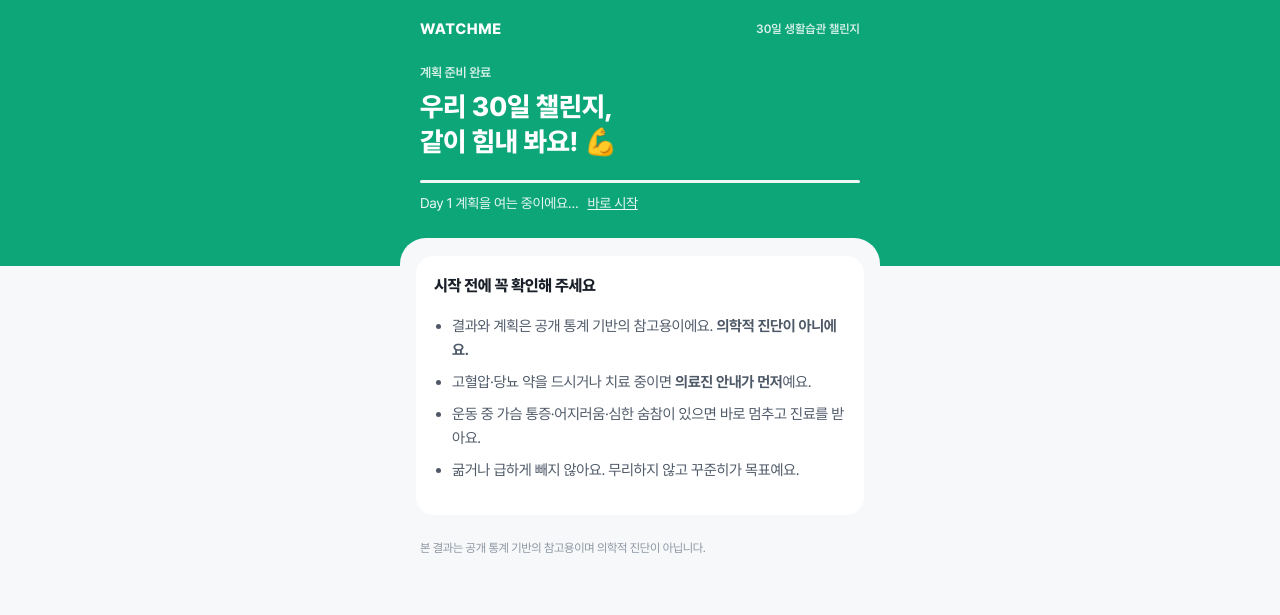
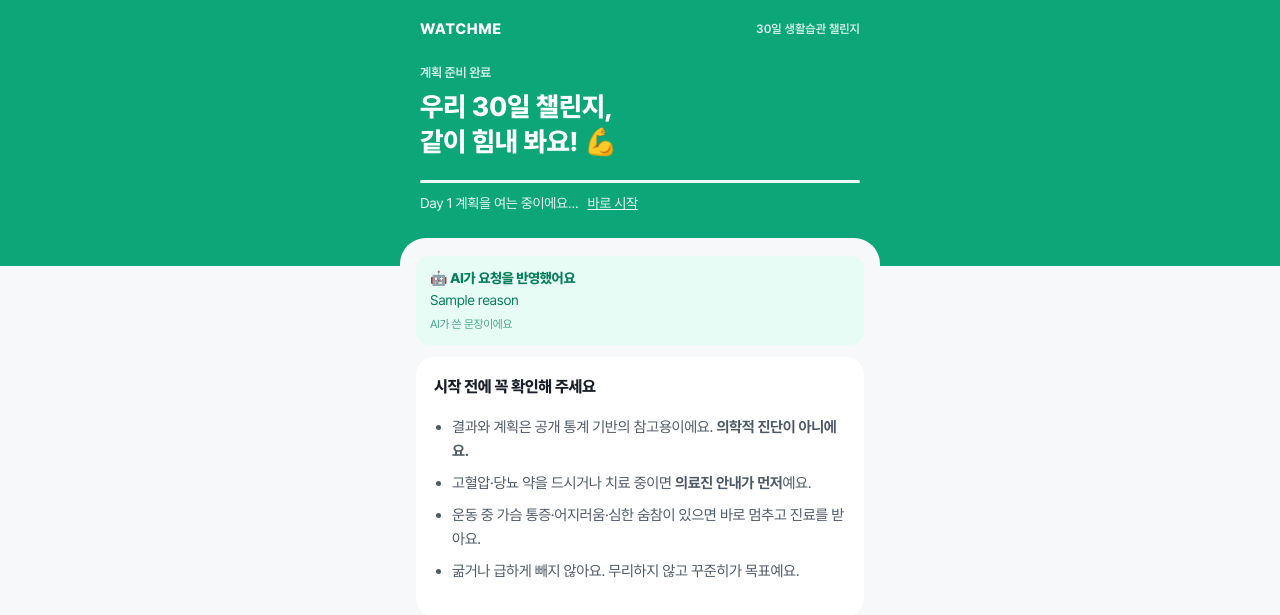
Before and after one commit to AI-HealthCare-07/watchme, a FastAPI app: template app/templates/ready.html in a window 1280 px wide. Shown: the top 615 px of the page. Run offline with FastAPI, Linux system fonts and the light colour scheme; the template is opened without the code that fills it: most values are stand-ins (such as "Sample title", 1, 10 or a date in 2020); parts of the project's set-up code (start-up, migrations or seed data) failed here and were passed over.

Commit message:
feat: show ai pick on ready/check, copy on next challenge
Co-Authored-By: Claude Opus 5.5 <noreply@anthropic.com>

```diff
--- a/app/routes.py
+++ b/app/routes.py
@@ -17,8 +17,8 @@ from app.progress import can_level_up, plateau, streak, summary_week, week_summa
 from app.report import build_report, days_left
 from app.risk import InvalidInput, assess, get_stats, group_label, vs_text
 from app.service import (
-    InvalidSetup, apply_ai_request, current_day, decide_level, get_decisions, get_logs, get_trial, next_trial, plan_for,
-    save_day, save_setup, start_trial,
+    InvalidSetup, apply_ai_request, current_day, decide_level, get_ai_pick, get_decisions, get_logs, get_trial,
+    next_trial, plan_for, save_day, save_setup, start_trial,
 )
 from app.models import NextTrial
 
@@ -169,7 +169,7 @@ def ready_page(request: Request, token: str, db: Session = Depends(get_db)):
         return _error(request, 404, "체험을 찾을 수 없어요. 링크를 다시 확인해 주세요.")
     if not trial.setup_done:
         return _to_setup(token)
-    return _page(request, "ready.html", token=token, kakao=_kakao(request, db, token))
+    return _page(request, "ready.html", token=token, kakao=_kakao(request, db, token), pick=get_ai_pick(db, token))
 
 
 # 의심 카드 원인: 날마다 하나씩 돌아가며
@@ -207,6 +207,7 @@ def check_page(request: Request, token: str, day: int | None = None,
         summary=summary, can_up=can_up, decided=decisions.get(w) if w else None,
         next_level=next_level, next_notes=() if trial.plan_variant == "high_risk" else LEVEL_NOTES[next_level],
         week=week_of(today), finished=not days_left(trial, today_kst()), kakao=_kakao(request, db, token),
+        ai_ok=getattr(get_ai_pick(db, token), "status", None) == "ok",
     )
 
 
--- a/app/static/app.css
+++ b/app/static/app.css
@@ -59,6 +59,8 @@ h1, h2, h3, p { margin: 0; }
 .note { background: var(--brand-soft); color: var(--brand-ink); border-radius: 14px; padding: 12px 14px;
         font-size: 14px; line-height: 1.55; }
 .note b { font-weight: 800; }
+.ainote { margin-bottom: 12px; }
+.ainote small { display: block; margin-top: 4px; font-size: 11.5px; opacity: .7; }
 
 /* 버튼 */
 .btn { display: flex; align-items: center; justify-content: center; gap: 6px; width: 100%; min-height: 56px;
--- a/app/templates/_macros.html
+++ b/app/templates/_macros.html
@@ -5,7 +5,7 @@
 {% macro risk_bar(vs) %}<div class="bar" role="img" aria-label="{{ vs|vs_text }}"><i class="{{ 'lo' if vs <= 1 else '' }}" style="width:{{ '%.1f'|format([vs / 2, 1]|min * 100) }}%"></i><u></u></div>{% endmacro %}
 
 {# 개인정보 안내 (시작 화면·입력 화면 공통) #}
-{% macro privacy() %}<p class="muted privacy">수집 항목: 성별·나이·키·몸무게, 생활 답변(식사 스타일·점심 장소·아침 습관·운동 시간·자유 한 끼 요일), 일일 체크 기록. 이름·연락처는 받지 않아요. 보관: 체험 종료 후 90일. 카카오로 연결하면 카카오 회원번호와 메시지 발송 권한(암호화 보관)을 저장해요. 연결을 끊으면 바로 지워요.</p>{% endmacro %}
+{% macro privacy() %}<p class="muted privacy">수집 항목: 성별·나이·키·몸무게, 생활 답변(식사 스타일·점심 장소·아침 습관·운동 시간·자유 한 끼 요일), 일일 체크 기록. 이름·연락처는 받지 않아요. 보관: 체험 종료 후 90일. 카카오로 연결하면 카카오 회원번호와 메시지 발송 권한(암호화 보관)을 저장해요. 연결을 끊으면 바로 지워요. 한 줄 요청을 적으면 그 내용은 AI(구글 Gemini)로 보내고, 체험과 함께 지워요.</p>{% endmacro %}
 
 {# 위험도 두 줄 + 막대 #}
 {% macro risk_rows(a) %}
--- a/app/templates/check.html
+++ b/app/templates/check.html
@@ -19,7 +19,7 @@
 <div class="ring" style="--p: {{ (today / days * 100)|round(1) }}%" aria-label="{{ days }}일 중 {{ today }}일째"><div>{{ today }}/{{ days }}</div></div>
 <h1 class="day">Day {{ selected }}</h1>
 {% if selected != today %}<p class="sub">지난 날 기록 · 오늘은 Day {{ today }}</p>{% endif %}
-<p class="chips"><span class="chip">{{ label }}</span>{% if level %}<span class="chip">💪 강도 {{ level }}단계</span>{% endif %}{% if streak >= 2 %}<span class="chip">🔥 {{ streak }}일 연속</span>{% endif %}</p>
+<p class="chips"><span class="chip">{{ label }}</span>{% if level %}<span class="chip">💪 강도 {{ level }}단계</span>{% endif %}{% if streak >= 2 %}<span class="chip">🔥 {{ streak }}일 연속</span>{% endif %}{% if ai_ok %}<span class="chip">🤖 AI 맞춤</span>{% endif %}</p>
 {% endblock %}
 {% block sheet %}
 {% set d = plan[selected - 1] %}
--- a/app/templates/ready.html
+++ b/app/templates/ready.html
@@ -1,8 +1,8 @@
 {% extends "base.html" %}
 {% from "_macros.html" import kakao_card %}
 {% block title %}Watchme · 준비 완료{% endblock %}
-{# 카톡 연결 카드가 보이면 읽기 전에 넘어가지 않게 자동 이동을 끈다 #}
-{% block head %}{% if not (kakao and not kakao.account) %}<meta http-equiv="refresh" content="6;url=/c/{{ token }}">{% endif %}{% endblock %}
+{# 카톡 연결 카드나 AI 안내가 보이면 읽기 전에 넘어가지 않게 자동 이동을 끈다 #}
+{% block head %}{% if not (kakao and not kakao.account) and not pick %}<meta http-equiv="refresh" content="6;url=/c/{{ token }}">{% endif %}{% endblock %}
 {% block hero %}
 <p class="kicker">계획 준비 완료</p>
 <h1>우리 30일 챌린지,<br>같이 힘내 봐요! 💪</h1>
@@ -12,6 +12,9 @@
 </div>
 {% endblock %}
 {% block sheet %}
+{% if pick %}<p class="note ainote">{% if pick.status == "ok" %}<b>🤖 AI가 요청을 반영했어요</b><br>{{ pick.reason }}<small>AI가 쓴 문장이에요</small>
+{%- elif pick.status == "empty" %}요청을 확인했어요. 지금 계획에서 뺄 게 없었어요.
+{%- else %}지금은 AI 요청을 반영하지 못했어요. 기본 계획으로 시작해요.{% endif %}</p>{% endif %}
 {% if kakao and not kakao.account %}{{ kakao_card(token) }}{% endif %}
 <section class="card">
   <h2>시작 전에 꼭 확인해 주세요</h2>
```
Also changed, not shown: app/service.py (+9 -1 lines), tests/test_ai_routes.py (+43 -0 lines), tests/test_routes.py (+2 -1 lines), tests/test_service.py (+18 -0 lines).
